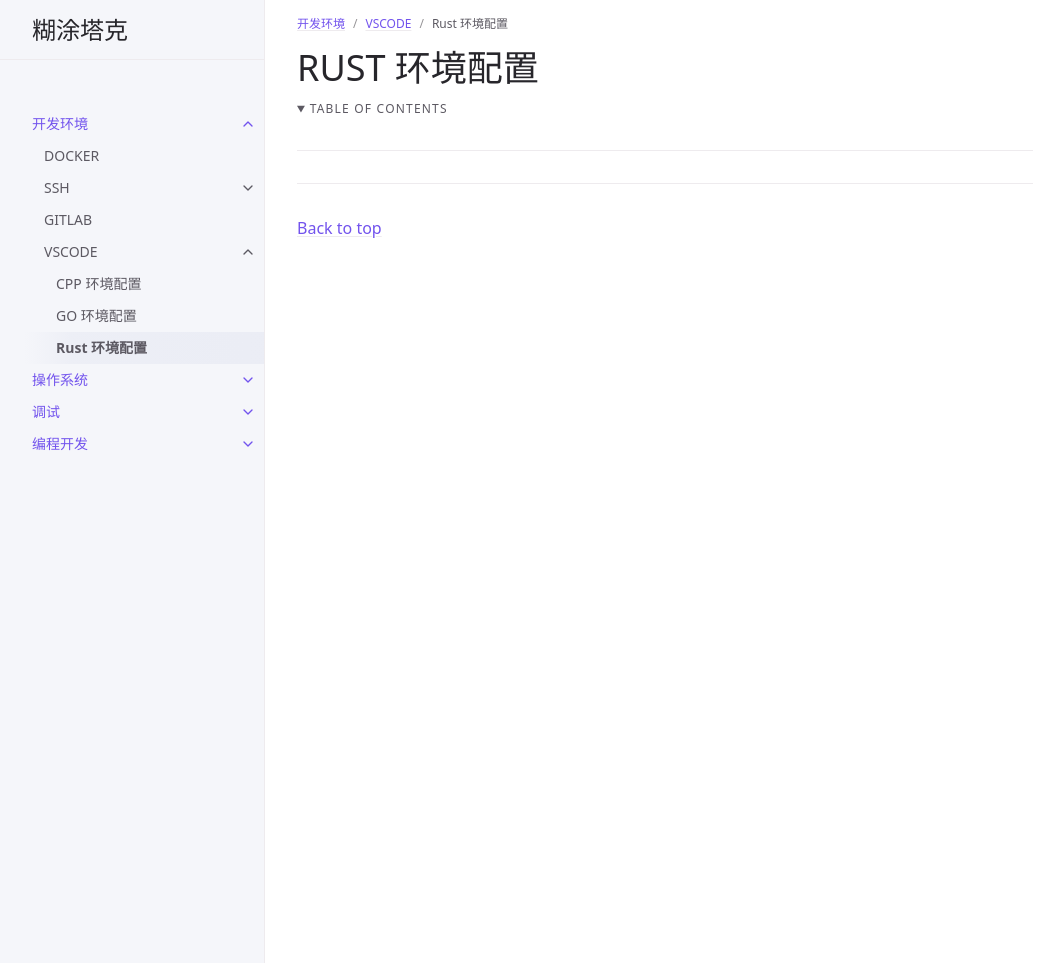
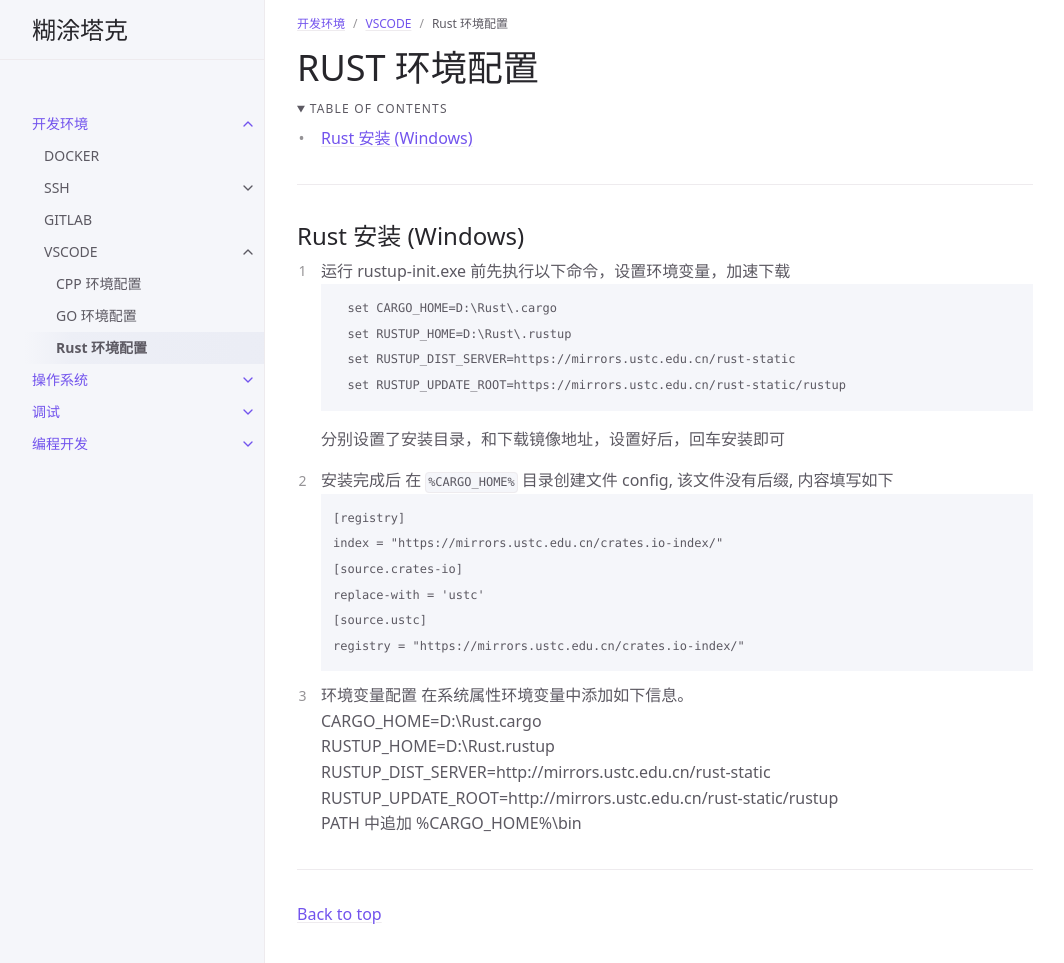
Before and after one commit to ZehnMilliarden/blog, a Jekyll site: the page built from _cs/dev/vscode/rust.md, in a window 1280 px wide and 975 px high. Shown: the top 963 px of the window, without its empty margins (107-1171 px from the left). Built offline with Jekyll 4.4.1, drawn with Linux system fonts in a browser that asks for light colours.

Commit message:
【*】补充rust开发环境安装内容

````diff
--- a/_cs/dev/vscode/rust.md
+++ b/_cs/dev/vscode/rust.md
@@ -22,3 +22,32 @@ permalink: /cs/dev/vscode/rust
 </details>
 
 ---
+
+## Rust 安装 (Windows)
+1. 运行 rustup-init.exe 前先执行以下命令，设置环境变量，加速下载
+```
+  set CARGO_HOME=D:\Rust\.cargo
+  set RUSTUP_HOME=D:\Rust\.rustup
+  set RUSTUP_DIST_SERVER=https://mirrors.ustc.edu.cn/rust-static
+  set RUSTUP_UPDATE_ROOT=https://mirrors.ustc.edu.cn/rust-static/rustup
+```
+分别设置了安装目录，和下载镜像地址，设置好后，回车安装即可
+
+2. 安装完成后
+在 `%CARGO_HOME%` 目录创建文件 config, 该文件没有后缀, 内容填写如下
+```
+[registry]
+index = "https://mirrors.ustc.edu.cn/crates.io-index/"
+[source.crates-io]
+replace-with = 'ustc'
+[source.ustc]
+registry = "https://mirrors.ustc.edu.cn/crates.io-index/"
+```
+
+3. 环境变量配置
+在系统属性环境变量中添加如下信息。<br />
+CARGO_HOME=D:\Rust\.cargo <br />
+RUSTUP_HOME=D:\Rust\.rustup <br />
+RUSTUP_DIST_SERVER=http://mirrors.ustc.edu.cn/rust-static <br />
+RUSTUP_UPDATE_ROOT=http://mirrors.ustc.edu.cn/rust-static/rustup <br />
+PATH 中追加 %CARGO_HOME%\bin <br />
````
